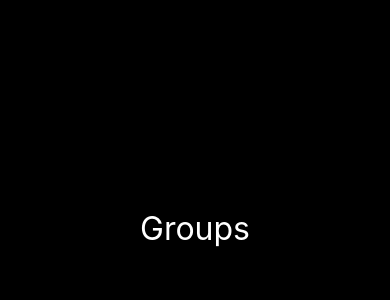
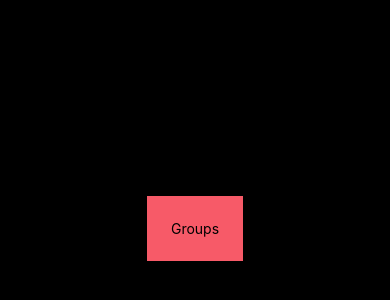
Before and after one commit to Reginaldo007oliveira/agoravai, a React Native app: screen / in a window 390 px wide. Shown: the part 194-494 px from the top of the page. Built offline with nearby package versions, Linux system fonts and the light colour scheme.

Commit message:
Utilizando o theme

```diff
--- a/src/screens/Groups/styles.ts
+++ b/src/screens/Groups/styles.ts
@@ -21,6 +21,7 @@ export const Containerdois = styled.View`
 `;
 
 export const Title = styled.Text`
-  color: #FFF;
-  font-size: 32px;
+   background-color: ${({ theme }) => theme.COLORS.RED};
+  padding: 24px;
+
 `;
```
